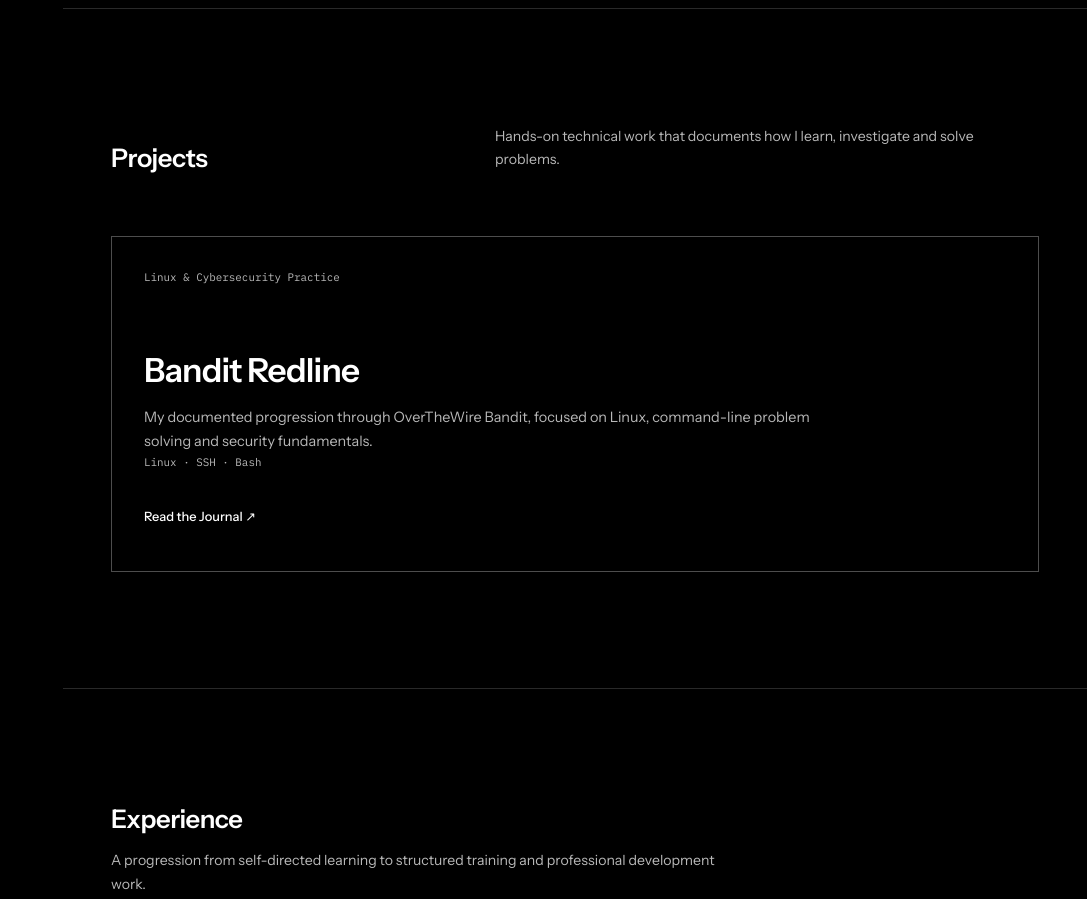
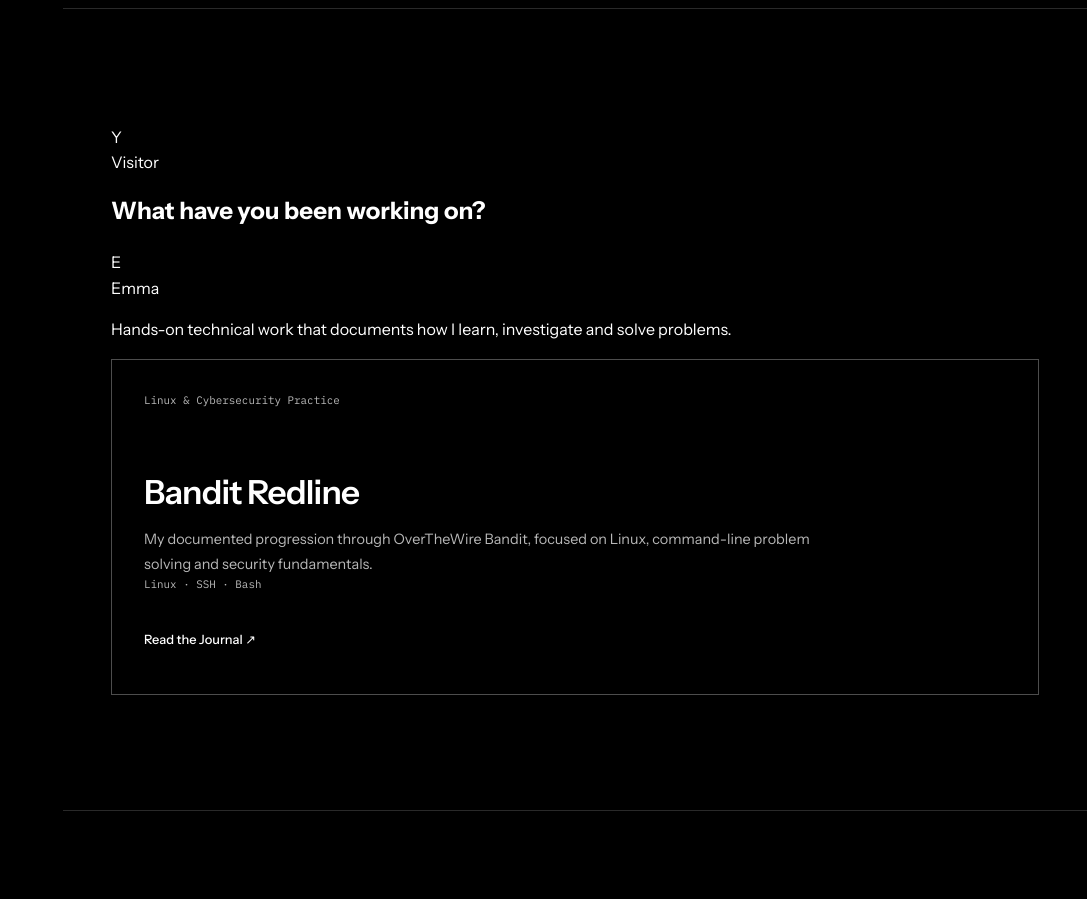
Before and after one commit to emma-dasilva-dev/emma-dasilva-portfolio, a Next.js app: page /en in a window 1280 px wide. Shown: the part 1000-1899 px from the top of the page, without its empty margins (193-1280 px from the left). Built offline with nearby package versions, Linux system fonts and the light colour scheme.

Commit message:
design: present projects as conversation exchange

```diff
--- a/src/components/sections/Work.tsx
+++ b/src/components/sections/Work.tsx
@@ -6,33 +6,33 @@ import type { Locale } from "@/types/locale";
 
 import styles from "./Work.module.css";
 
-interface WorkProps {
-  locale: Locale;
-}
-
+interface WorkProps { locale: Locale; }
 const bandit = projects.find((project) => project.slug === "bandit-redline")!;
 
 export function Work({ locale }: WorkProps) {
   const copy = workContent[locale];
-
   return (
     <Section id="work" className={styles.section}>
       <PageContainer>
-        <header className={styles.sectionHeader}>
-          <h2>{copy.heading}</h2>
-          <p>{copy.intro}</p>
-        </header>
-
-        <div className={styles.projects}>
-          <article className={styles.project}>
-            <p className={styles.projectType}>{bandit.subtitle[locale]}</p>
-            <h3>{bandit.title}</h3>
-            <p className={styles.summary}>{bandit.summary[locale]}</p>
-            <p className={styles.stack}>{bandit.technologies.join(" · ")}</p>
-            <div className={styles.links}>
-              <a href={bandit.links.journal} target="_blank" rel="noreferrer">{copy.journal} ↗</a>
+        <div className={styles.thread}>
+          <div className={styles.promptRow}>
+            <span className={styles.avatar}>Y</span>
+            <div><p className={styles.author}>{locale === "en" ? "Visitor" : "Visiteur"}</p><h2>{locale === "en" ? "What have you been working on?" : "Sur quoi as-tu travaillé ?"}</h2></div>
+          </div>
+          <div className={styles.answerRow}>
+            <span className={`${styles.avatar} ${styles.emmaAvatar}`}>E</span>
+            <div className={styles.answerBody}>
+              <p className={styles.author}>Emma</p>
+              <p className={styles.intro}>{copy.intro}</p>
+              <article className={styles.project}>
+                <p className={styles.projectType}>{bandit.subtitle[locale]}</p>
+                <h3>{bandit.title}</h3>
+                <p className={styles.summary}>{bandit.summary[locale]}</p>
+                <p className={styles.stack}>{bandit.technologies.join(" · ")}</p>
+                <div className={styles.links}><a href={bandit.links.journal} target="_blank" rel="noreferrer">{copy.journal} ↗</a></div>
+              </article>
             </div>
-          </article>
+          </div>
         </div>
       </PageContainer>
     </Section>
```
